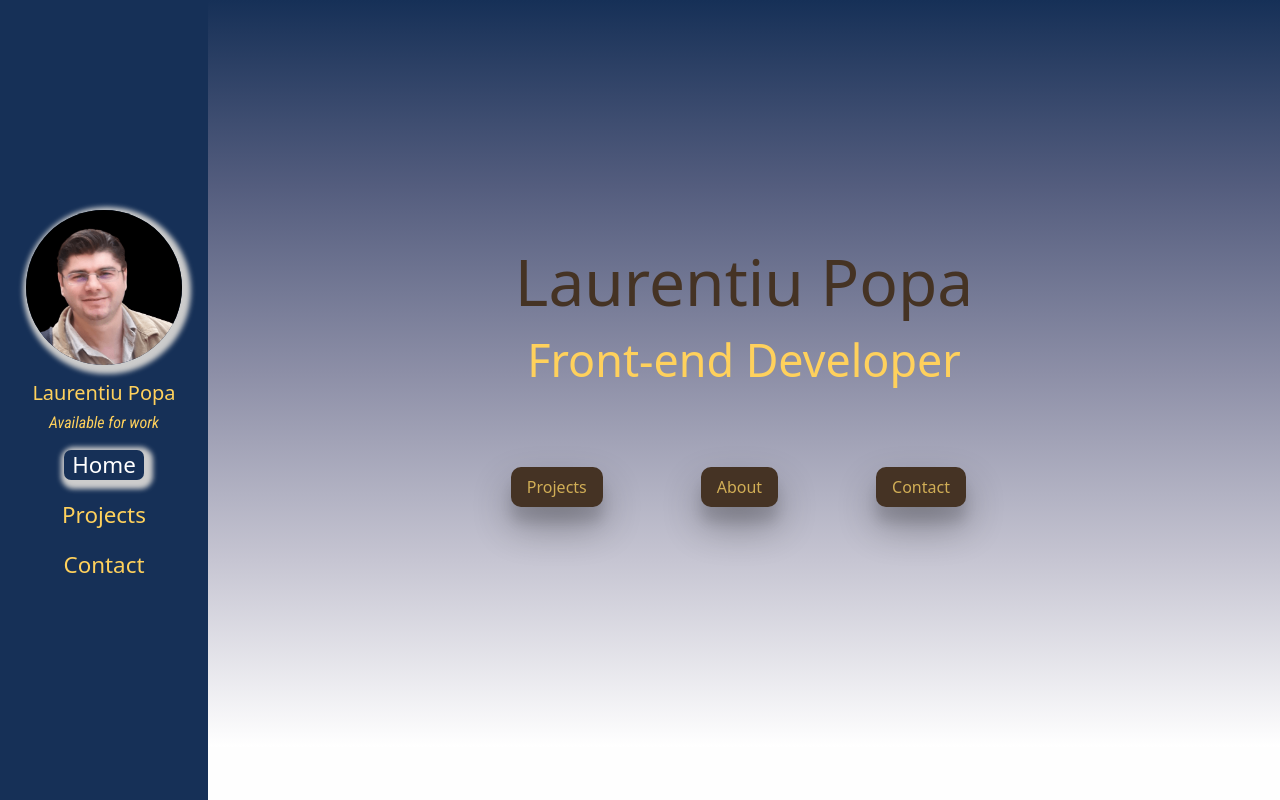
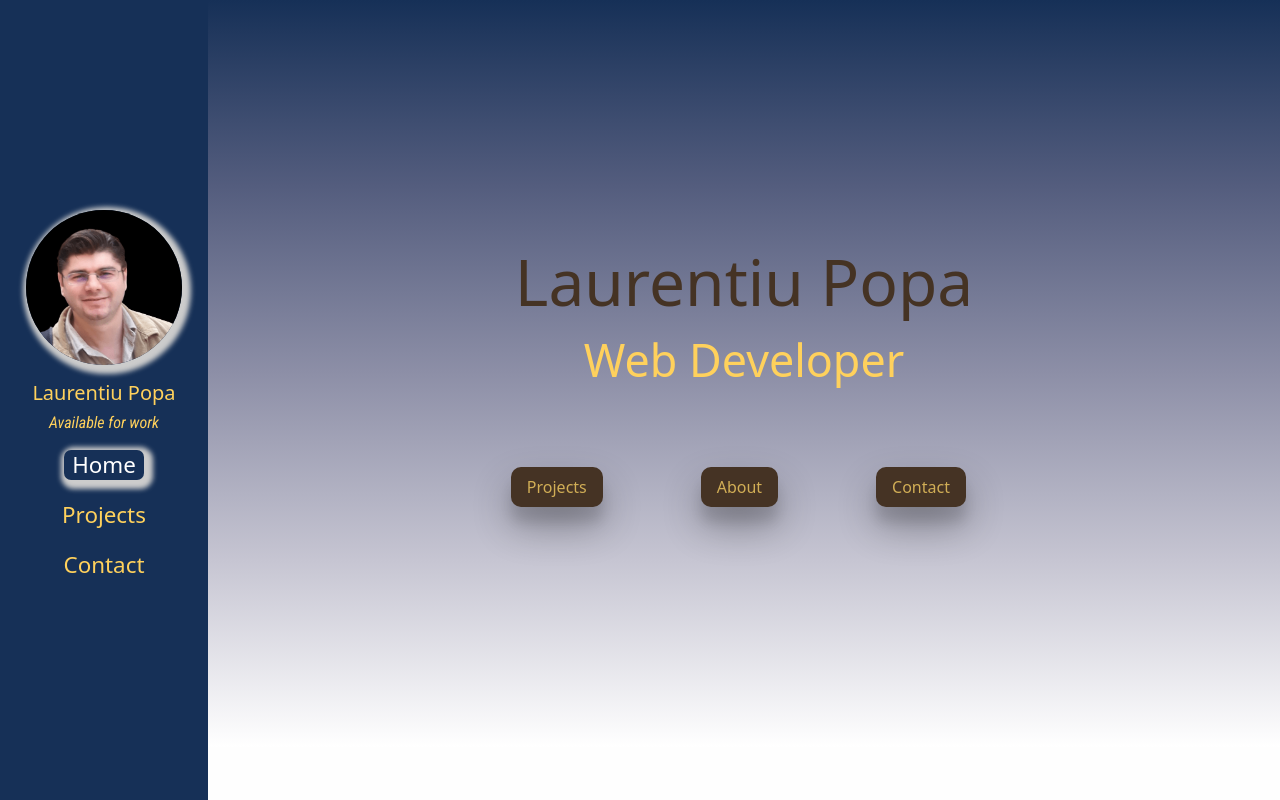
Before and after one commit to laur80/pf, a React (Create React App) app: page / in a window 1280 px wide. Shown: the top 800 px of the page. Built offline with nearby package versions, Linux system fonts and the light colour scheme; a web font is replaced by a local one.

Commit message:
info-projects

```diff
--- a/src/Home.js
+++ b/src/Home.js
@@ -13,7 +13,7 @@ function Home() {
         <nav className="nav  Home" id='home' >
         <div className='container-home'>
             <h1 className="txtName" >Laurentiu Popa</h1>
-            <h2 className='txtDev  '>Front-end Developer</h2>
+            <h2 className='txtDev'>Web Developer</h2>
             <div className='btns'>
                 <HashLink smooth to='#projects' className="bt bt1">Projects</HashLink>
                 <button type="button" className="bt bt2" data-bs-toggle="modal" data-bs-target="#exampleModal">About</button>
```
Also changed, not shown: 1 other file (tests, documents, lock files or other folders).
